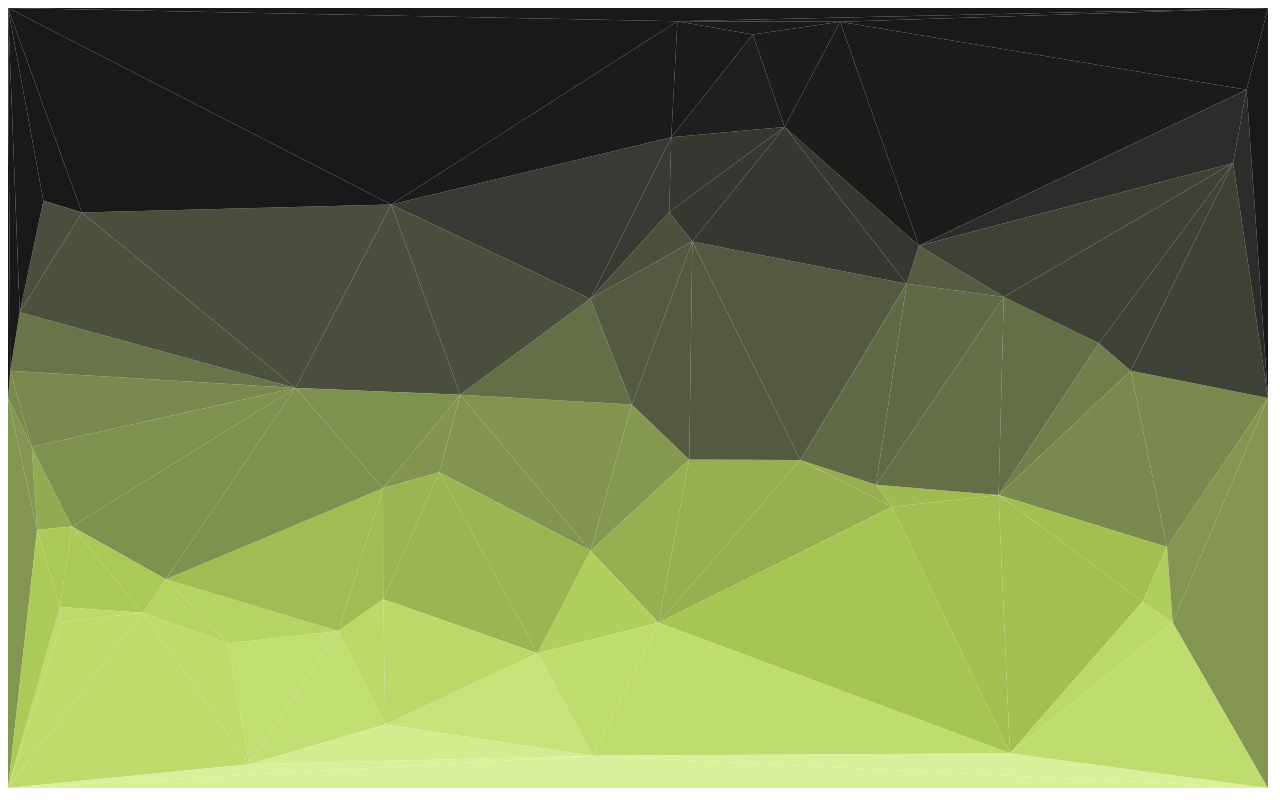
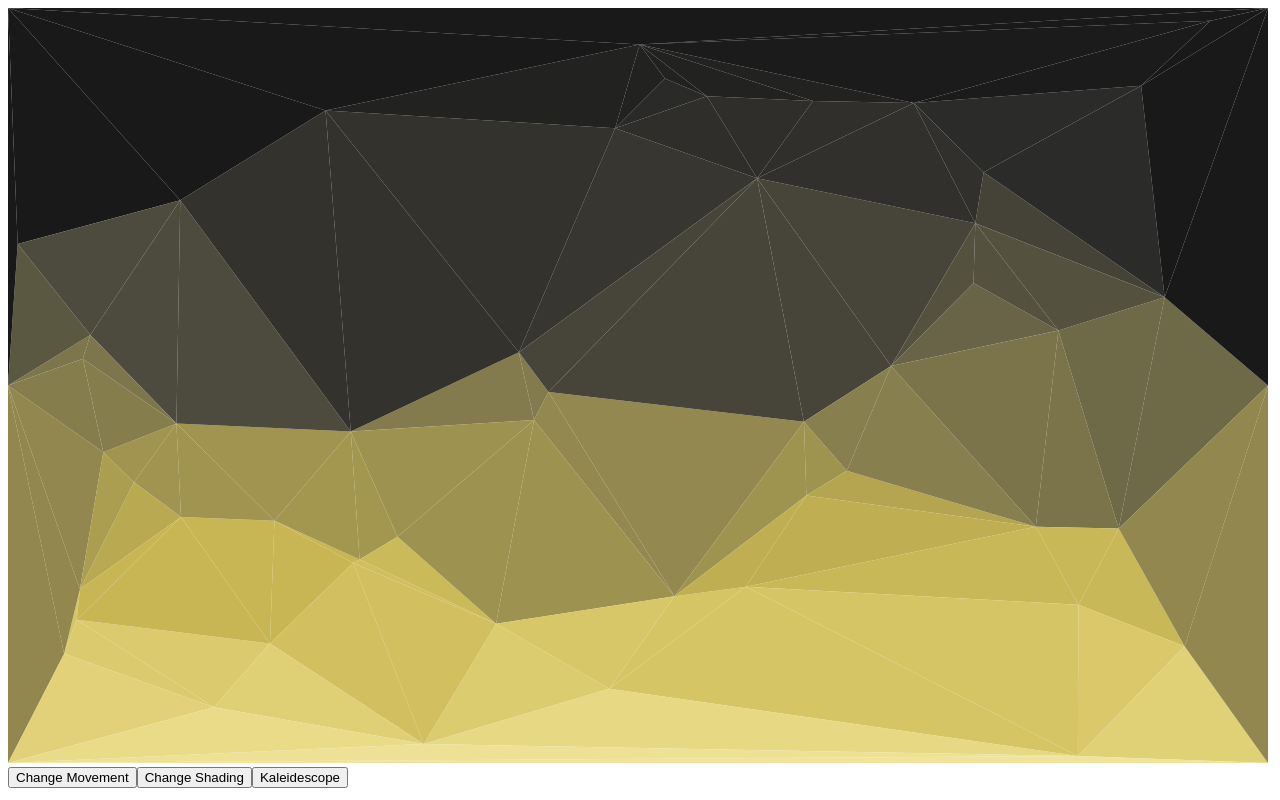
Before and after one commit to teykamp/webdesigns, a Vue app in the folder Polygons/polygons/: page / in a window 1280 px wide. Built offline with nearby package versions, Linux system fonts and the light colour scheme.

Commit message:
Added typechange functions

```diff
--- a/Polygons/polygons/src/components/Canvas.vue
+++ b/Polygons/polygons/src/components/Canvas.vue
@@ -1,6 +1,11 @@
 <template>
   <div id="app">
     <canvas id="canvas" />
+    <div class="tools">
+      <button>Change Movement</button>
+      <button>Change Shading</button>
+      <button>Kaleidescope</button>
+    </div>
   </div>
 </template>
 
@@ -15,6 +20,17 @@ export default {
       shadeType: "location",
     }
   },
+
+  methods: {
+    shadeInit() {
+      this.shadeType = (this.shadeType == "circle" ? "bounce" : "circle");
+    },
+
+    moveInit() {
+      this.moveType = (this.moveType == "location" ? "area" : "location");
+    }
+
+  },
   mounted() {
     function randomNumber(min, max) {
         return Math.random() * (max - min) + min;
@@ -23,7 +39,7 @@ export default {
     // admin
     var canvas = document.getElementById("canvas");
     var ctx = canvas.getContext("2d");
-    canvas.height = window.innerHeight-20;
+    canvas.height = window.innerHeight-45;
     canvas.width = window.innerWidth-20;
     const ballRadius = 0;
     var ptsList = [];
@@ -31,6 +47,7 @@ export default {
     var hue = 1;
     var shadeType = this.shadeType;
     var moveType = this.moveType;
+
 
 
     class Ball {
```
